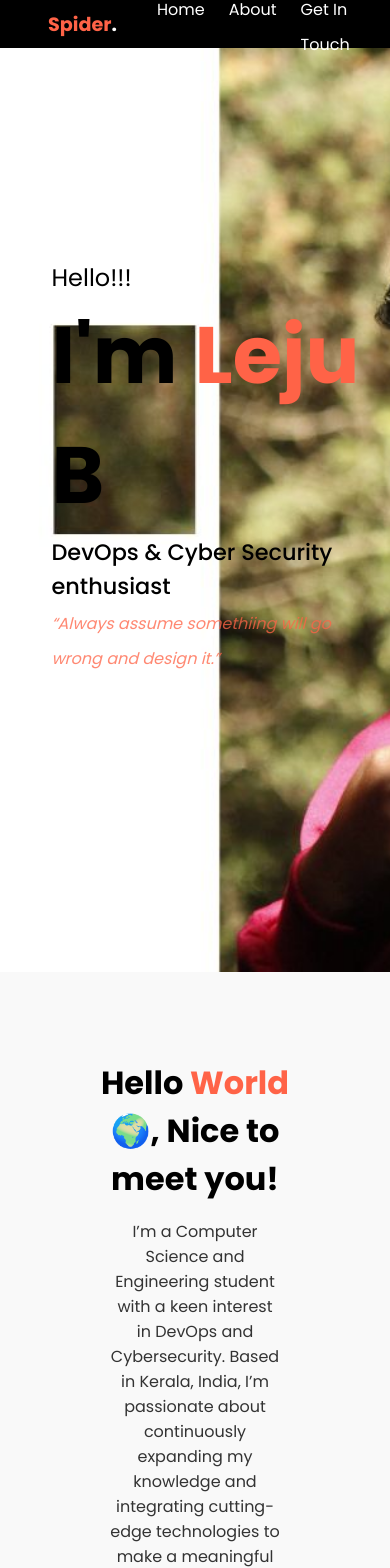
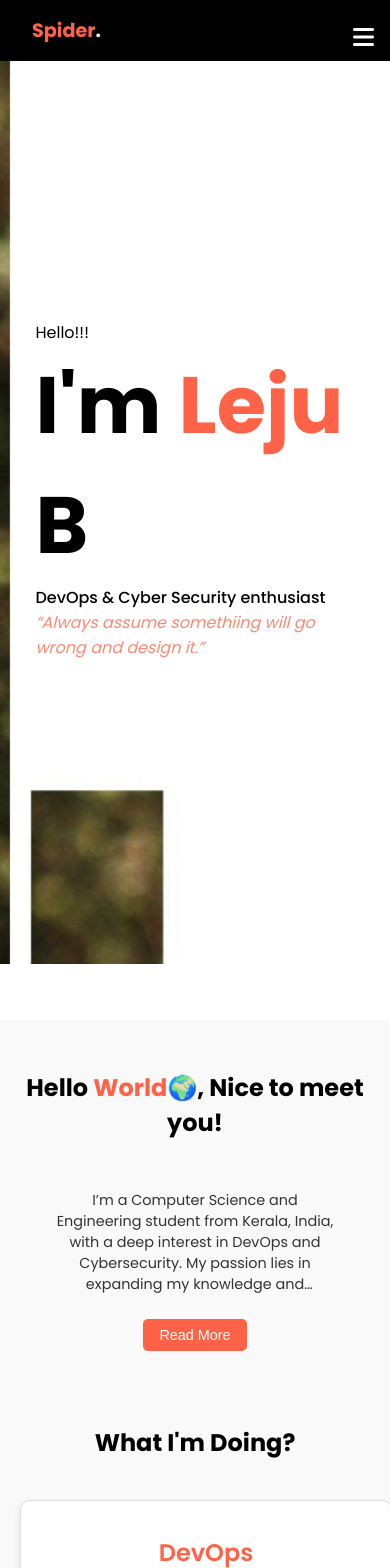
Before and after one commit to leju-b/my-Portfolio, a React (Create React App) app: page / in a window 390 px wide. Shown: the top 1568 px of the page. Built offline with nearby package versions, Linux system fonts and the light colour scheme.

Commit message:
responsive

```diff
--- a/src/App.css
+++ b/src/App.css
@@ -1,17 +1,15 @@
-/* src/App.css */
+/* General styles */
 html {
   scroll-behavior: smooth;
 }
 
 body {
-  font-family: Arial, sans-serif;
+  font-family: 'Poppins', sans-serif;
   margin: 0;
   padding: 0;
 }
 
-/* src/App.css */
-
-/* Ensure the scrollbar is hidden on all elements */
+/* Hide scrollbar on all elements */
 html, body {
   overflow: hidden;
 }
@@ -30,17 +28,22 @@ body::-webkit-scrollbar {
   display: none;  /* Safari and Chrome */
 }
 
+/* Navbar styles */
 nav {
   position: fixed;
+  top: 0;
   width: 100%;
   background-color: #333;
   padding: 1rem;
+  z-index: 1000; /* Ensure the navbar is above other content */
 }
 
 nav ul {
   list-style: none;
   display: flex;
   justify-content: space-around;
+  margin: 0;
+  padding: 0;
 }
 
 nav a {
@@ -48,8 +51,10 @@ nav a {
   text-decoration: none;
 }
 
+/* Section styles */
 section {
   padding: 4rem 1rem;
+  margin-top: 3.5rem; /* Account for fixed navbar */
 }
 
 #about {
@@ -63,3 +68,20 @@ section {
 #getintouch {
   background-color: white;
 }
+
+/* Mobile-specific styles */
+@media only screen and (max-width: 768px) {
+  nav ul {
+    flex-direction: column;
+    align-items: center;
+  }
+
+  nav a {
+    padding: 0.5rem 0;
+  }
+
+  section {
+    padding: 2rem 1rem;
+    margin-top: 3.5rem;
+  }
+}
--- a/src/components/About.css
+++ b/src/components/About.css
@@ -1,16 +1,13 @@
-/* src/components/About.css */
-
 #about {
   text-align: center; /* Centers the text */
   padding: 60px 80px; /* Adds padding around the section */
-
 }
 
 #about h2 {
   font-family: 'Poppins', sans-serif; /* Uses the Poppins font */
   font-weight: 700; /* Makes the font bold */
   font-size: 2rem; /* Adjusts the font size */
-    margin-bottom: 10px; /* Adds space below the heading */
+  margin-bottom: 50px; /* Adds space below the heading */
 }
 
 #about h2 span {
@@ -25,15 +22,40 @@
   padding: 0 30px;
 }
 
+/* Truncate text for mobile */
+.collapsed {
+  overflow: hidden;
+  display: -webkit-box;
+  -webkit-line-clamp: 5; /* Show only 5 lines */
+  -webkit-box-orient: vertical;
+}
+
+.expanded {
+  -webkit-line-clamp: unset; /* Show full text */
+}
+
+.read-more-btn {
+  margin-top: 10px;
+  font-size: 1rem;
+  background-color: #ff6347;
+  color: white;
+  border: none;
+  padding: 8px 16px;
+  border-radius: 5px;
+  cursor: pointer;
+  margin-bottom: 50px;
+}
+
 /* Box container styles */
 .box-container {
   display: flex; /* Aligns the boxes in a row */
-    flex-direction: row; /* Stacks boxes vertically */
   gap: 20px; /* Space between each box */
   align-items: center; /* Centers the boxes horizontally */
   margin: 40px auto; /* Adds space around the boxes */
   padding: 0 20px; /* Adds padding around the container */
   max-width: 1200px; /* Sets a maximum width */
+  flex-wrap: wrap; /* Allows the boxes to wrap to the next line */
+  justify-content: center; /* Center the boxes horizontally */
 }
 
 /* Box styles */
@@ -41,13 +63,16 @@
   background-color: #fff; /* White background */
   border: 1px solid #ddd; /* Light gray border */
   border-radius: 10px; /* Rounded corners */
-    padding: 20px; /* Adds padding inside the box */
+  padding: 10px; /* Adds padding inside the box */
   width: 100%; /* Full width of the container */
-    max-width: 400px; /* Limits the maximum width */
+  max-width: 300px; /* Limits the maximum width */
   box-shadow: 0 4px 8px rgba(0, 0, 0, 0.1); /* Adds a subtle shadow */
   height: 200px;
 }
 
+h3 {
+  font-size: 3rem;
+}
 .box h3 {
   font-family: 'Poppins', sans-serif; /* Uses the Poppins font */
   font-weight: 600; /* Semi-bold font */
@@ -62,6 +87,37 @@
   font-size: 1rem; /* Adjusts the font size */
   color: #666; /* Sets a lighter color for the text */
 }
+
 h3 {
   font-size: x-large;
 }
+
+/* Media Query for Mobile Devices */
+@media (max-width: 768px) {
+  .box-container {
+    flex-direction: column; /* Stacks boxes vertically on smaller screens */
+    align-items: center; /* Centers the boxes horizontally */
+    padding: 0; /* Removes padding around the container */
+  }
+
+  .box {
+    max-width: 400px; /* Removes the maximum width limit */
+    margin-bottom: 20px; /* Adds space between the boxes */
+  }
+
+  #about {
+    padding: 30px 20px; /* Reduce padding for smaller screens */
+  }
+
+  #about h2 {
+    font-size: 1.5rem; /* Smaller heading size */
+  }
+
+  #about p {
+    font-size: 0.9rem; /* Smaller paragraph size */
+  }
+
+  .read-more-btn {
+    font-size: 0.9rem; /* Smaller button text size */
+  }
+}
--- a/src/components/About.js
+++ b/src/components/About.js
@@ -1,20 +1,26 @@
-// src/components/About.js
-import React from 'react';
+import React, { useState } from 'react';
 import './About.css';
 
 const About = () => {
+  const [isExpanded, setIsExpanded] = useState(false);
+
+  const toggleExpansion = () => {
+    setIsExpanded(!isExpanded);
+  };
+
   return (
-    <>
     <section id="about">
       <h2>Hello <span>World</span>🌍, Nice to meet you!</h2>
-        <p>
-          I’m a Computer Science and Engineering student with a keen interest in DevOps and Cybersecurity. Based in Kerala, India, I’m passionate about continuously expanding my knowledge and integrating cutting-edge technologies to make a meaningful impact.
-          My journey into the tech world is driven by a fascination with how systems work and a desire to enhance their security and efficiency. I thrive on the challenge of optimizing development workflows and fortifying digital environments against evolving threats.
-          As a lifelong learner, I’m always exploring new tools, methodologies, and best practices in DevOps and cybersecurity. I believe in the power of continuous learning and staying ahead in an ever-changing landscape to contribute effectively to the tech community.
-          My goal is to harness my skills to not only solve complex problems but also to drive innovation and growth in the industry. Whether it's improving deployment pipelines, enhancing security measures, or collaborating on ambitious projects, I’m excited to bring my expertise and enthusiasm to the table.
-          <br /><br />
+      <p className={`about-text ${isExpanded ? 'expanded' : 'collapsed'}`}>
+      I’m a Computer Science and Engineering student from Kerala, India, with a deep interest in DevOps and Cybersecurity. My passion lies in expanding my knowledge and integrating advanced technologies to make a meaningful impact. Driven by a fascination with systems and a commitment to enhancing security and efficiency, I thrive on optimizing development workflows and fortifying digital environments.
+
+As a lifelong learner, I continuously explore new tools and best practices in DevOps and cybersecurity to stay ahead in an evolving landscape. My goal is to leverage my skills to solve complex problems and drive innovation in the tech industry. I’m excited about improving deployment pipelines, enhancing security measures, and collaborating on ambitious projects.
+
 Let’s connect and explore how we can push the boundaries of technology together. I’m always open to new opportunities, collaborations, and discussions that challenge and inspire me.
       </p>
+      <button onClick={toggleExpansion} className="read-more-btn">
+        {isExpanded ? 'Read Less' : 'Read More'}
+      </button>
       <h3>What I'm Doing?</h3>
       <div className="box-container">
         <div className="box">
@@ -31,7 +37,6 @@ const About = () => {
         </div>
       </div>
     </section>
-    </>
   );
 };
 
--- a/src/components/Home.css
+++ b/src/components/Home.css
@@ -1,17 +1,16 @@
-/* src/components/Home.css */
-
 .home-section {
-    background-image: url('../assets/images/Background.jpg'); /* If you have a background image */
+  background-image: url('../assets/images/Background.jpg');
   background-size: cover;
   background-position: center;
   height: 100vh;
   display: flex;
   justify-content: flex-start; /* Align content to the left */
   align-items: center; /* Center content vertically */
-    padding-left: 5%; /* Add some padding to the left */
-    color: white; /* Text color */
+  padding-left: 5%;
+  color: white;
 }
 
+/* Content styles */
 .home-content {
   margin-bottom: 40px;
   max-width: 600px; /* Limit the width of the text block */
@@ -24,20 +23,20 @@
   font-size: 1.5rem;
   font-weight: normal;
 }
+
 .home-content p span {
   color: #ff6347c3;
-    font-size:medium;
+  font-size: medium;
   font-style: italic;
 }
 
 .home-content h1 {
   margin: 0;
-
   font-size: 5rem;
   font-weight: bold;
 }
 
-  .home-content h1 span{
+.home-content h1 span {
   color: #ff6347;
 }
 
@@ -46,3 +45,27 @@
   font-size: 1.4rem;
   font-weight: 500;
 }
+
+/* Mobile-specific styles */
+@media only screen and (max-width: 768px) {
+  .home-section {
+    background-position:10%; /* Adjust background image position on mobile */
+  }
+
+  .home-content {
+    margin-left: 1rem; /* Reduce left margin on mobile */
+    max-width: 90%; /* Make the content width responsive */
+  }
+
+ .home-content p {
+    font-size: 1rem;
+  }
+
+  /* .home-content h1 {
+    font-size: 3rem;
+  } */
+
+  .home-content h3 {
+    font-size: 1rem;
+  }
+}
--- a/src/components/Navbar.css
+++ b/src/components/Navbar.css
@@ -1,5 +1,4 @@
-/* src/components/Navbar.css */
-
+/* General navbar styles */
 .navbar {
   display: flex;
   justify-content: space-between;
@@ -9,8 +8,7 @@
   top: 0;
   left: 0;
   width: 100%;
-    height: 1rem; /* Reduce the height of the navbar */
-    background-color: #000000;;
+  background-color: #000000;
   transition: background-color 0.3s ease;
   z-index: 1000;
 }
@@ -22,7 +20,7 @@
 .navbar-left {
   display: flex;
   align-items: center;
-    margin-left:2rem;
+  margin-left: 1rem;
   font-weight: bold;
   font-size: 1.2rem;
   color: white;
@@ -32,6 +30,15 @@
   color: #ff6347;
 }
 
+/* Hamburger Icon */
+.hamburger-icon {
+  display: none;
+  font-size: 1.5rem;
+  color: white;
+  cursor: pointer;
+}
+
+/* Navbar links */
 .navbar-links {
   list-style: none;
   display: flex;
@@ -55,7 +62,56 @@
 }
 
 .navbar-right {
-    margin-right: 3rem;
+  margin-right: 2rem; /* Reduced margin to keep the content within the screen */
   font-size: 1.5rem;
   color: rgb(185, 46, 46);
 }
+
+/* Mobile-specific styles */
+@media only screen and (max-width: 768px) {
+  .hamburger-icon {
+    display: block;
+    position: absolute;
+    top: 1.25rem;
+    right: 3rem; /* Adjusted to be inside the screen */
+  }
+
+  .navbar-links {
+    position: absolute;
+    top: 3.5rem;
+    right: 0;
+    background-color: rgba(0, 0, 0, 0.9);
+    flex-direction: column;
+    align-items: flex-start;
+    gap: 0.5rem;
+    width: 100%;
+    padding: 1rem;
+    display: none;
+    z-index: 999; /* Ensures menu is on top of other elements */
+  }
+
+  .navbar-links.active {
+    display: flex;
+  }
+
+  .navbar-links li {
+    width: 100%; /* Ensure links are full-width */
+    text-align: left; /* Align text to the left */
+    padding: 0;
+    padding-left: 5px;
+  }
+
+  .navbar-links a {
+    font-size: 1rem;
+    width: 100%;
+    padding-left: 1rem; /* Added padding for better alignment */
+  }
+
+  .navbar-left {
+    margin-left: 1rem;
+  }
+
+  .navbar-right {
+    margin-right: 1rem;
+  }
+}
--- a/src/components/Navbar.js
+++ b/src/components/Navbar.js
@@ -1,9 +1,9 @@
-// src/components/Navbar.js
 import React, { useEffect, useState } from 'react';
 import './Navbar.css';
 
 const Navbar = () => {
   const [scrolled, setScrolled] = useState(false);
+  const [isMenuOpen, setIsMenuOpen] = useState(false);
 
   useEffect(() => {
     const handleScroll = () => {
@@ -20,18 +20,24 @@ const Navbar = () => {
     };
   }, []);
 
+  const toggleMenu = () => {
+    setIsMenuOpen(!isMenuOpen);
+  };
+
   return (
     <nav className={`navbar ${scrolled ? 'navbar-scrolled' : ''}`}>
       <div className="navbar-left">
-         <strong><span>Spider</span>.</strong>
+        <strong><span>Spider</span>.</strong>
       </div>
       <div className="navbar-right">
-
-        <ul className="navbar-links">
-          <li><a href="#home">Home</a></li>
-          <li><a href="#about">About</a></li>
-          {/* <li><a href="#projects">Projects</a></li> */}
-          <li><a href="#getintouch">Get In Touch</a></li>
+        <div className="hamburger-icon" onClick={toggleMenu}>
+          <i className="fas fa-bars"></i>
+        </div>
+        <ul className={`navbar-links ${isMenuOpen ? 'active' : ''}`}>
+          <li><a href="#home" onClick={toggleMenu}>Home</a></li>
+          <li><a href="#about" onClick={toggleMenu}>About</a></li>
+          {/* <li><a href="#projects" onClick={toggleMenu}>Projects</a></li> */}
+          <li><a href="#getintouch" onClick={toggleMenu}>Get In Touch</a></li>
         </ul>
       </div>
     </nav>
```
Also changed, not shown: src/components/GetInTouch.js (+14 -8 lines). Lines whose indentation alone changed are shown as unchanged.
